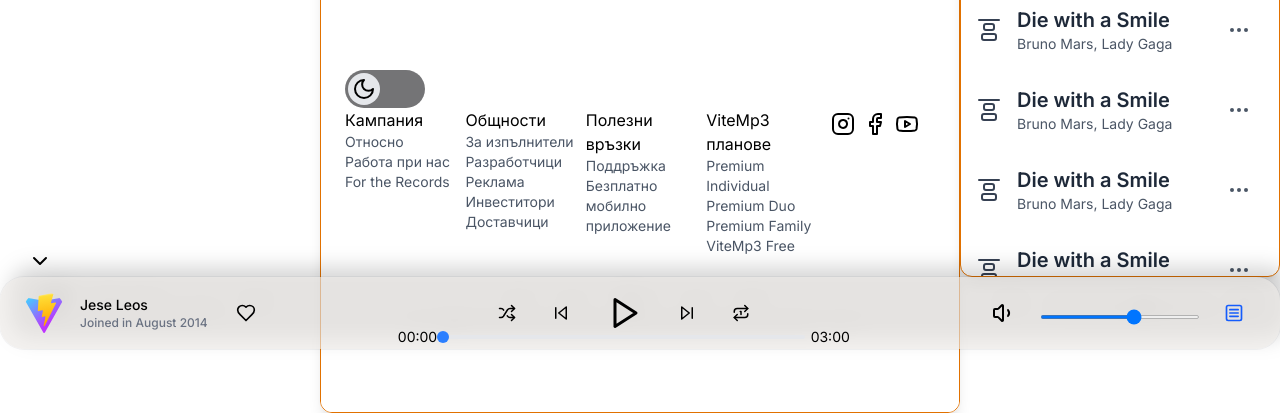
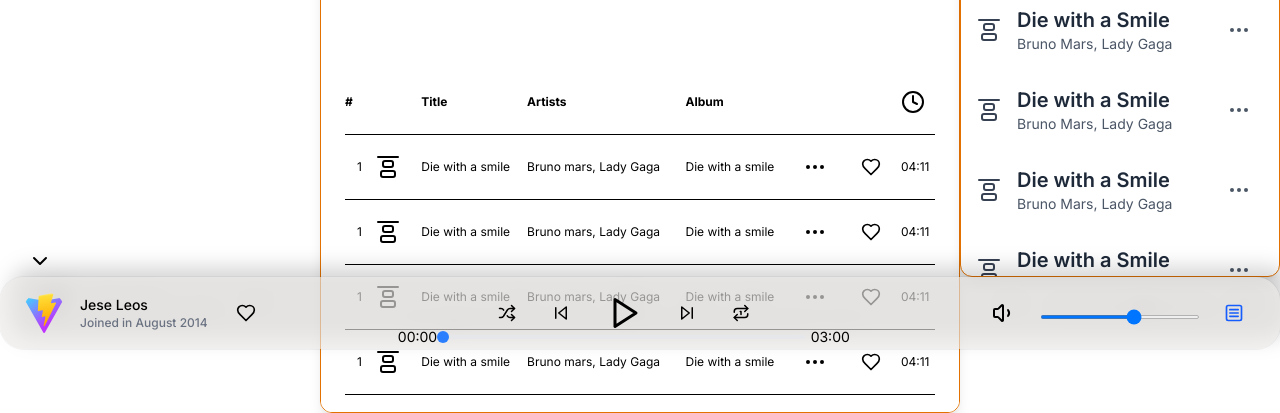
Before and after one commit to MDimidov/ViteMp3, a React (Vite) app: page / in a window 1280 px wide. Shown: the part 451-864 px from the top of the page. Built offline with nearby package versions, Linux system fonts and the light colour scheme.

Commit message:
Add Dockerfile & run app in docker

```diff
--- a/src/components/Hero/Hero.jsx
+++ b/src/components/Hero/Hero.jsx
@@ -8,8 +8,8 @@
     return (
         <div className="--drop-shadow-3xl-hero mb-40 bg-(--bg-light-hero) dark:bg-(--bg-dark-hero) w-1/2 m-auto items-center px-2 sm:px-4 md:px-6 rounded-xl shadow-lg border-amber-600 border max-h-[calc(100vh)] overflow-x-hidden overflow-y-auto scrollable-container pb-60 max-md:w-full">
             <Discover />
-            {/* <Songs /> */}
-            <SwitchButton />
+            <Songs />
+            {/* <SwitchButton /> */}
             <Footer />
         </div>
     )
```
Also changed, not shown: 2 other files (tests, documents, lock files or other folders).
